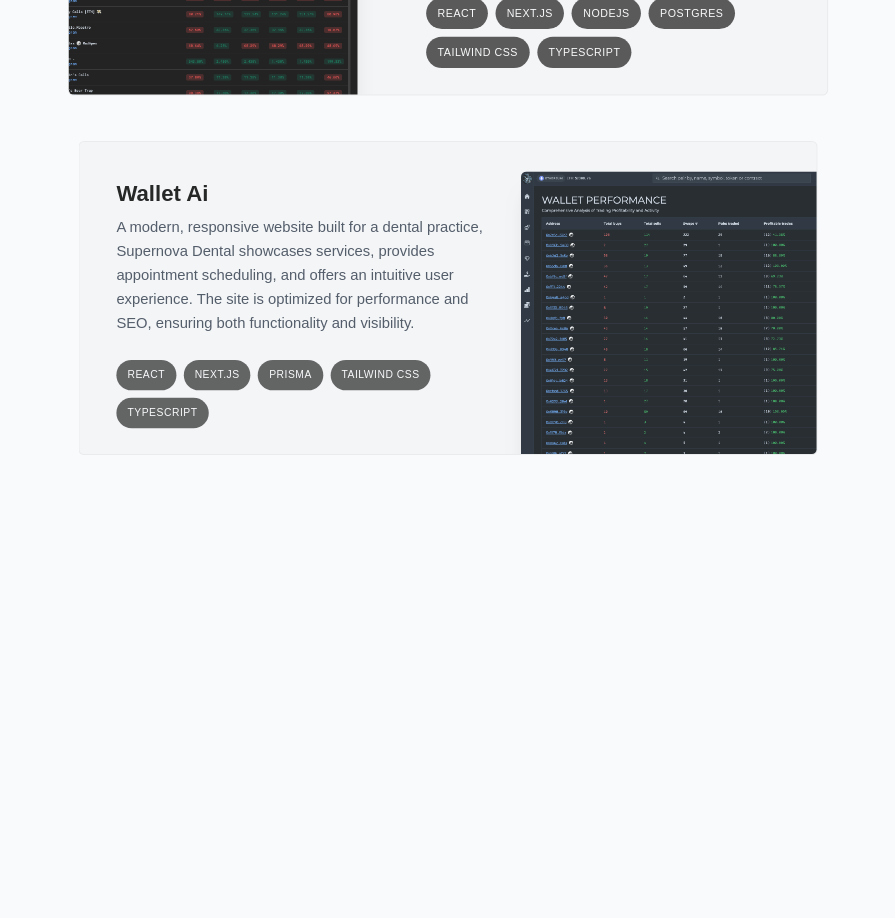
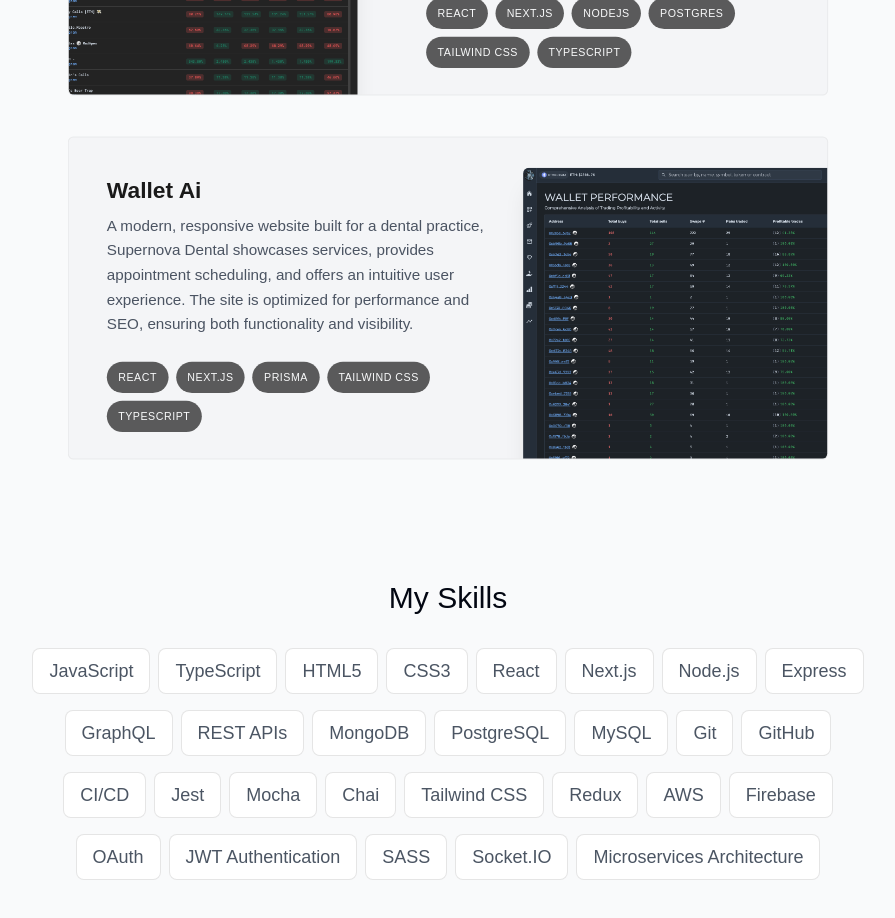
Before and after one commit to curm90/My-Dev-Portfolio, a Next.js app: page / in a window 1280 px wide. Shown: the part 1880-2798 px from the top of the page, without its empty margins (192-1087 px from the left). Before the commit the page ends 2380 px from the top, so only its background shows below. Built offline with nearby package versions, Linux system fonts and the light colour scheme.

Commit message:
add bottom margin to projects section

```diff
--- a/src/app/page.tsx
+++ b/src/app/page.tsx
@@ -2,6 +2,7 @@
 import Intro from '@/components/Intro';
 import Projects from '@/components/Projects';
 import SectionDivider from '@/components/SectionDivider';
+import Skills from '@/components/Skills';
 
 export default function Home() {
   return (
@@ -10,6 +11,7 @@
       <SectionDivider />
       <About />
       <Projects />
+      <Skills />
     </main>
   );
 }
--- a/src/components/Projects.tsx
+++ b/src/components/Projects.tsx
@@ -7,10 +7,10 @@
 import useSectionView from '@/app/hooks/useSectionInView';
 
 export default function Projects() {
-  const { ref } = useSectionView('Projects', 0.25);
+  const { ref } = useSectionView('Projects', 0.5);
 
   return (
-    <section ref={ref} id='projects' className='mb-8 scroll-mt-28'>
+    <section ref={ref} id='projects' className='mb-28 scroll-mt-28'>
       <SectionHeader header='My projects' />
       <div className='flex flex-col gap-6'>
         {projects.map((project) => (
```
